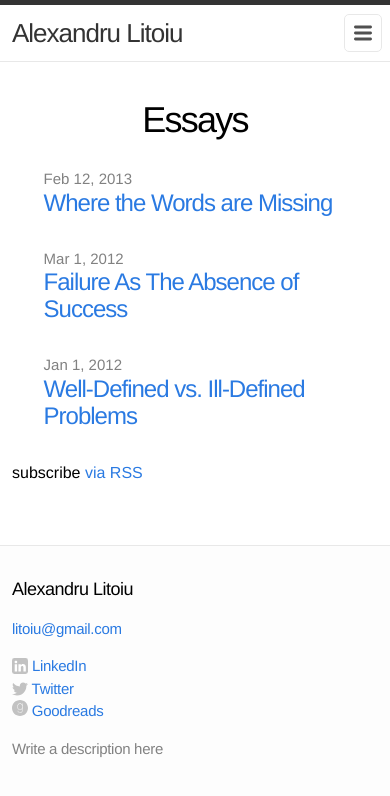
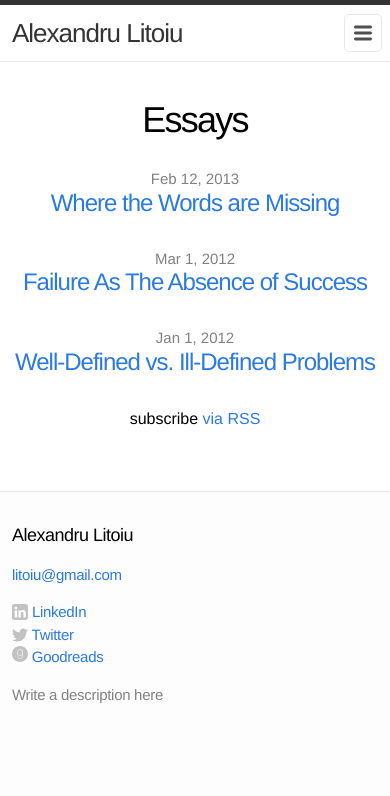
Before and after one commit to alitoiu/alitoiu.github.io, a Jekyll site: the page built from essays.md, in a window 390 px wide. Shown: the top 796 px of the page. Built offline with Jekyll 4.4.1, drawn with Linux system fonts in a browser that asks for light colours.

Commit message:
Made essays be responsive again

```diff
--- a/css/custom.css
+++ b/css/custom.css
@@ -115,20 +115,20 @@
 		text-align: center;
 	}
 
-	.list-page-content .post_content {
+	.list-page-content {
 		text-align: center;
 	}
 
-	.list-page-content .post_content p {
+	.list-page-content p {
 		text-align: center;
 	}
 
-	.list-page-content .post-content ul, .post-content ol{
+	.list-page-content ul, ol{
 		padding-left: 0px;
 		text-align: center;
 	}
 
-	.list-page-content .post ul, .post ol{
+	.post ul, .post ol{
 		margin-left: 0px;
 	}
 
--- a/essays.md
+++ b/essays.md
@@ -15,4 +15,4 @@
   {% endfor %}
 </ul>
 
-<p class="rss-subscribe center-contents-when-small">subscribe <a href="{{ "/feed.xml" | prepend: site.baseurl }}">via RSS</a></p>
+<p class="rss-subscribe">subscribe <a href="{{ "/feed.xml" | prepend: site.baseurl }}">via RSS</a></p>
```
